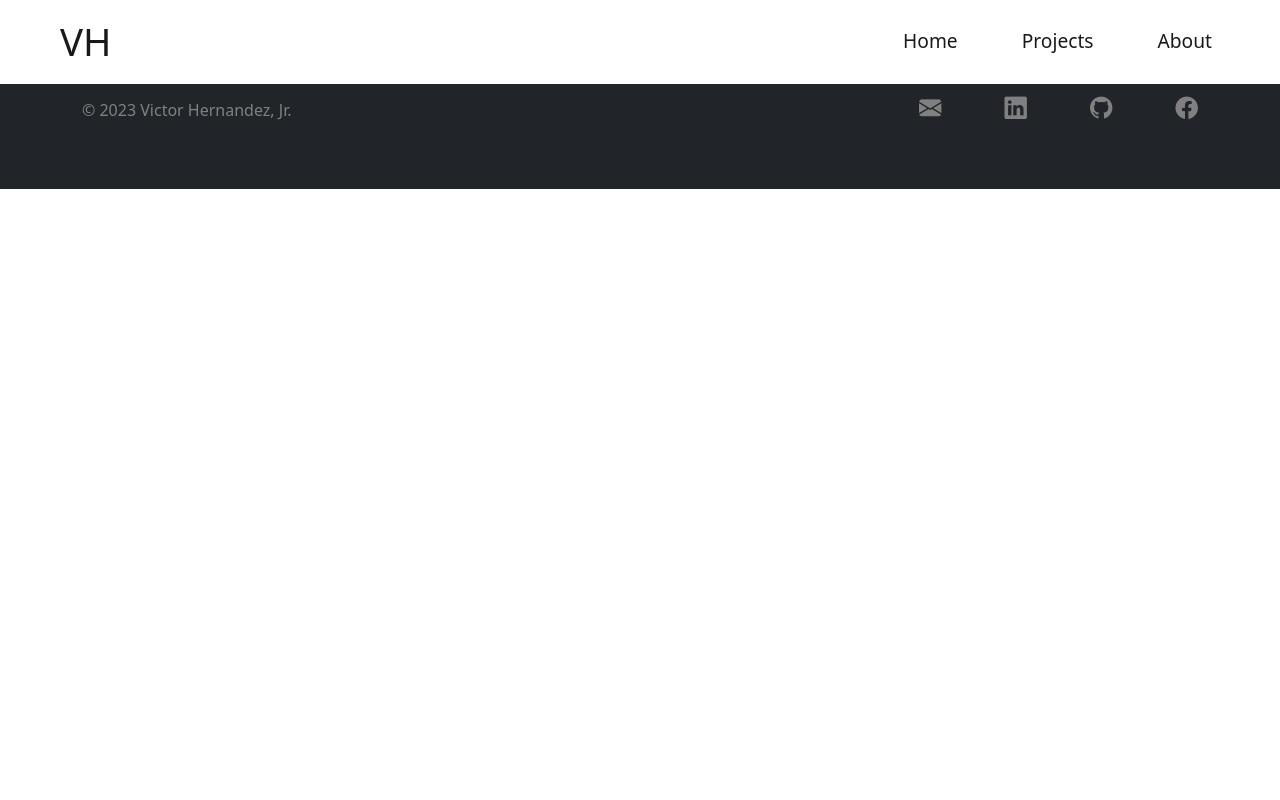
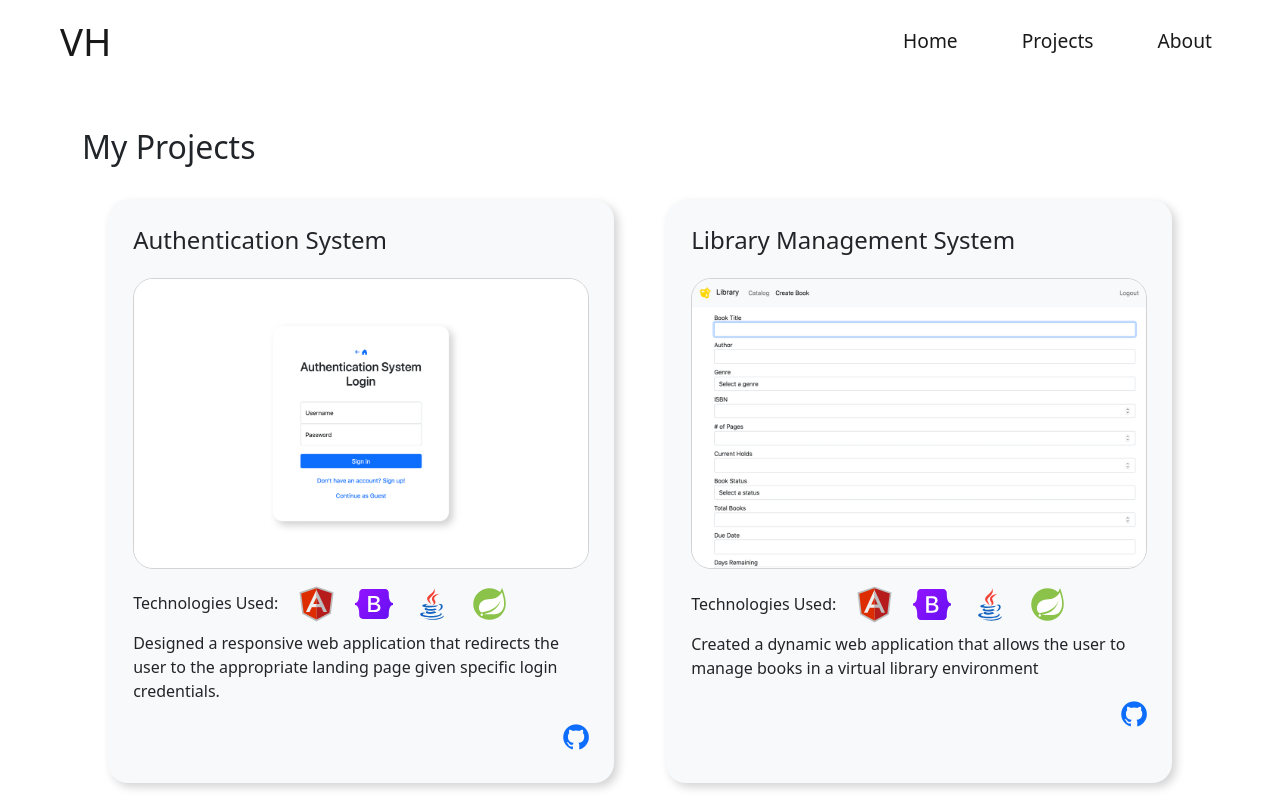
Before and after one commit to vichdz97/Website, an Angular app: page /projects in a window 1280 px wide. Shown: the top 800 px of the page. Built offline with nearby package versions, Linux system fonts and the light colour scheme.

Commit message:
updated projects page

```diff
--- a/src/app/projects/projects.component.css
+++ b/src/app/projects/projects.component.css
@@ -0,0 +1,34 @@
+.projects {
+    margin-top: 10vw;
+    margin-bottom: 5vw;
+}
+
+.box {
+    min-width: 500px;
+    max-width: 960px;
+    border-radius: 20px;
+    box-shadow: 4px 4px 10px lightgray;
+    margin: 2vw;
+    padding: 2vw;
+    transition: 0.5s;
+}
+
+.box:hover {
+    box-shadow: 10px 10px 20px lightgray;
+    transition: 0.5s;
+}
+
+.screenshot {
+    width: 100%;
+    border-radius: 20px;
+    border: 0.5px solid lightgray;
+}
+
+.tech-used {
+    width: 3vw;
+    margin-left: 1.5vw;
+}
+
+.box .bi {
+    font-size: 2vw;
+}
--- a/src/app/projects/projects.component.html
+++ b/src/app/projects/projects.component.html
@@ -1 +1,21 @@
-<p>projects works!</p>
+<div class="container projects">
+    <h2>My Projects</h2>
+    <div class="container">
+        <div class="row">
+            <div class="col box bg-light" *ngFor="let proj of projects">
+                <h4>{{ proj.title }}</h4>
+                <img src="assets/images/{{proj.img}}" alt="Screenshot of project" class="screenshot my-3">
+                <h6 class="d-flex align-items-center">
+                    Technologies Used:
+                    <div *ngFor="let techName of proj.tech">
+                        <img src="assets/logos/{{techName}}.svg" alt="Tech logo" class="tech-used">
+                    </div>
+                </h6>
+                <p>{{ proj.description }}</p>
+                <div class="d-flex justify-content-end align-items-center">
+                    <a href="{{proj.url}}" target="_blank"><i class="bi bi-github"></i></a>
+                </div>
+            </div>
+        </div>
+    </div>
+</div>
--- a/src/app/projects/projects.component.ts
+++ b/src/app/projects/projects.component.ts
@@ -7,4 +7,23 @@ import { Component } from '@angular/core';
 })
 export class ProjectsComponent {
 
+  projects = [
+    {
+      title: "Authentication System",
+      img: "authsys.png",
+      tech: ["angular", "bootstrap", "java", "spring-boot"],
+      description: `Designed a responsive web application that redirects the user
+                    to the appropriate landing page given specific login credentials.`,
+      url: "https://github.com/vichdz97/AuthenticationSystem"
+    },
+    {
+      title: "Library Management System",
+      img: "library.png",
+      tech: ["angular", "bootstrap", "java", "spring-boot"],
+      description: `Created a dynamic web application that allows the user to
+                    manage books in a virtual library environment`,
+      url: "https://github.com/vichdz97/Library-Management-System"
+    }
+  ];
+
 }
```
